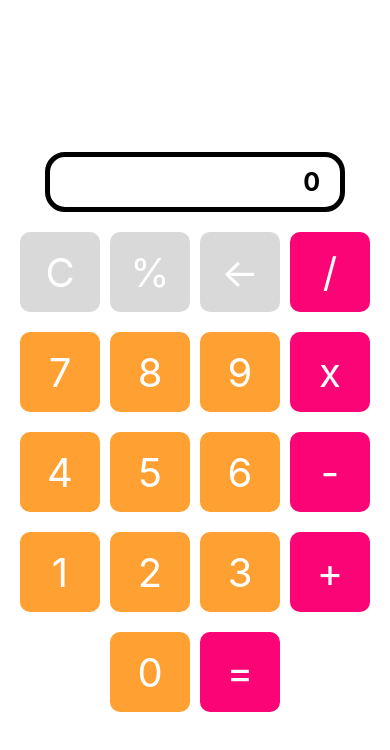
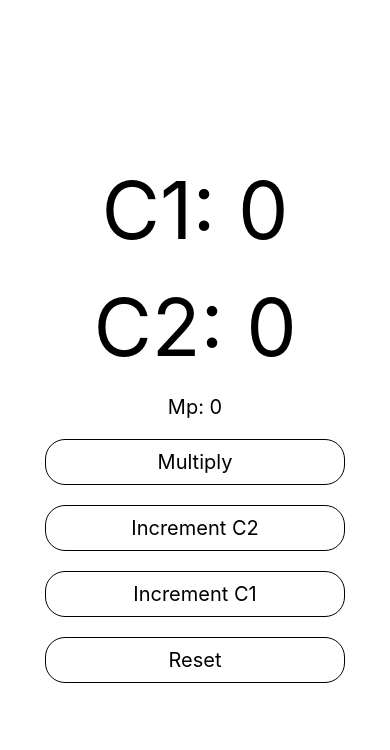
Before and after one commit to HumbertoMorales1234/TecnologiasdeProgramacionparaMoviles, a React Native app in the folder AwesomeProject/: screen / in a window 390 px wide. Shown: the top 750 px of the page. Built offline with nearby package versions, Linux system fonts and the light colour scheme.

Commit message:
Practica4

```diff
--- a/AwesomeProject/App.js
+++ b/AwesomeProject/App.js
@@ -1,141 +1,58 @@
 import { StatusBar } from 'expo-status-bar';
-import { StyleSheet, Text, View } from 'react-native';
-import { NumberButton } from './src/components/Number';
-import { useReducer, useState } from 'react';
-
-const CALCULATOR_TYPES = {
-  SELECT_NUMBER: 'SELECT_NUMBER',
-  SELECT_OPERATOR: 'SELECT_OPERATOR',
-  CALCULATE: 'CALCULATE',
-  SELECT_FUNCTION: 'SELECT_FUNCTION',
-}
-
-const initialState={
-  displayNumber: 0,
-  operator: '',
-  previousNumber: 0,
-  currentNumber: 0,
-}
-
-function reducer(state, action){
-  switch(action.type){
-    case CALCULATOR_TYPES.SELECT_NUMBER:
-    let acumulado= state.currentNumber*10+action.payload
-    return{
-      ...state,
-      displayNumber: acumulado,
-      currentNumber: acumulado
-    }
-    case CALCULATOR_TYPES.SELECT_OPERATOR:
-      return{
-        ...state,
-        operator:action.payload,
-        previousNumber: state.currentNumber,
-        currentNumber: 0
-      }
-    case CALCULATOR_TYPES.CALCULATE:
-      let result = 0
-      switch (state.operator){
-        case '*':
-          result = state.previousNumber * state.currentNumber
-          break;
-        case '-':
-          result = state.previousNumber - state.currentNumber
-          break;
-        case '+':
-          result = state.previousNumber + state.currentNumber
-          break;
-        case '/':
-          result = state.previousNumber / state.currentNumber
-          break;
-        default: return state
-      }
-      return{
-        ...state,
-        previousNumber: 0,
-        displayNumber: result,
-        currentNumber: result,
-      }
-    case CALCULATOR_TYPES.SELECT_FUNCTION:
-      switch (action.payload){
-        case 'C':return{
-          ...state, displayNumber: 0, currentNumber:0, operator:'', previousNumber:0
-        }
-        case '<-':
-          const errased = (state.currentNumber-state.currentNumber%10)/10
-        return{
-          ...state, currentNumber: errased, displayNumber: errased,
-        }
-        case '%':
-          const percent = state.currentNumber/100
-          return{
-            ...state, currentNumber: percent, displayNumber: percent,
-          }
-      }
-  }
-}
+import { useMemo, useState } from 'react';
+import { StyleSheet, Text, TouchableOpacity, View } from 'react-native';
 
 export default function App() {
 
-  const [history, setHistory] = useState('')
+  const [counter, setCounter] = useState(0)
+  const [counter2, setCounter2] = useState(0)
 
-  const  [state, dispach] = useReducer(reducer, initialState);
-  const handleSelectNumber= (number) => {
-    dispach({type: CALCULATOR_TYPES.SELECT_NUMBER, payload: number})
-  }
-  const handleSelectOperator = (operator) => {
-    if(state.operator){
-      handleCalculate()
-    }
-    dispach({type: CALCULATOR_TYPES.SELECT_OPERATOR, payload: operator})
+  // const multiplyCounter = () =>{
+  //   setCounter(counter*2)
 
-    setHistory(state.currentNumber+operator)
-  }
+  //   console.log('counter', counter)
+  //   return counter*2
+  // }
 
-  const handleCalculate = () =>{
-    setHistory(state.previousNumber+state.operator+state.currentNumber)
-    dispach({type: CALCULATOR_TYPES.CALCULATE})
-  }
-
-  const handleFunction = (task) =>{
-    dispach({type: CALCULATOR_TYPES.SELECT_FUNCTION, payload: task})
-    if(task=== 'C'){
-      setHistory('')
-    }
-  }
+  const multiplyCounter = useMemo(()=>{
+    console.log('counter', counter)
+    return counter*2
+  }, [counter])
 
   return (
     <View style={styles.container}>
-      <Text>{history}</Text>
-      <Text style={styles.text}>{state.displayNumber}</Text>
-      <View style={styles.row}>
-      <NumberButton text='C' role='function' onPress={() => handleFunction('C')}/>
-      <NumberButton text='%' role='function' onPress={() => handleFunction('%')}/>
-      <NumberButton text='<-' role='function' onPress={() => handleFunction('<-')}/>
-      <NumberButton text='/' role='operator' onPress={() => handleSelectOperator('/')}/>
-      </View>
-      <View style={styles.row}>
-        <NumberButton text='7' role='number' onPress={() => handleSelectNumber(7)}/>
-        <NumberButton text='8' role='number' onPress={() => handleSelectNumber(8)}/>
-        <NumberButton text='9' role='number' onPress={() => handleSelectNumber(9)}/>
-        <NumberButton text='x' role='operator' onPress={() => handleSelectOperator('*')}/>
-      </View>
-      <View style={styles.row}>
-        <NumberButton text='4' role='number' onPress={() => handleSelectNumber(4)}/>
-        <NumberButton text='5' role='number' onPress={() => handleSelectNumber(5)}/>
-        <NumberButton text='6' role='number' onPress={() => handleSelectNumber(6)}/>
-        <NumberButton text='-' role='operator' onPress={() => handleSelectOperator('-')}/>
-      </View>
-      <View style={styles.row}>
-        <NumberButton text='1' role='number' onPress={() => handleSelectNumber(1)}/>
-        <NumberButton text='2' role='number' onPress={() => handleSelectNumber(2)}/>
-        <NumberButton text='3' role='number' onPress={() => handleSelectNumber(3)}/>
-        <NumberButton text='+' role='operator' onPress={() => handleSelectOperator('+')}/>
-      </View>
-      <View style={styles.row}>
-      <NumberButton text='0' role='number' onPress={() => handleSelectNumber(0)}/>
-        <NumberButton text='=' role='operator' onPress={() => handleCalculate()}/>
-      </View>
+      <Text style={{fontSize: 80}}>C1: {counter}</Text>
+      <Text style={{fontSize: 80}}>C2: {counter2}</Text>
+      <Text style={{fontSize: 20}}>Mp: {multiplyCounter}</Text>
+
+      <TouchableOpacity
+        style={{borderWidth: 1, padding: 10, width: 300, borderRadius: 20, alignItems: 'center'}}
+        onPress={() => multiplyCounter}
+      >
+          <Text style={{fontSize: 20}}>Multiply</Text>
+      </TouchableOpacity>
+      <StatusBar style="auto" />
+
+      <TouchableOpacity
+        style={{borderWidth: 1, padding: 10, width: 300, borderRadius: 20, alignItems: 'center'}}
+        onPress={() => setCounter2(counter2+1)}
+      >
+          <Text style={{fontSize: 20}}>Increment C2</Text>
+      </TouchableOpacity>
+      <TouchableOpacity
+        style={{borderWidth: 1, padding: 10, width: 300, borderRadius: 20, alignItems: 'center'}}
+        onPress={() => setCounter(counter+1)}
+      >
+          <Text style={{fontSize: 20}}>Increment C1</Text>
+      </TouchableOpacity>
+
+      <TouchableOpacity
+        style={{borderWidth: 1, padding: 10, width: 300, borderRadius: 20, alignItems: 'center'}}
+        onPress={() => {setCounter(0), setCounter2(0)}}
+      >
+          <Text style={{fontSize: 20}}>Reset</Text>
+      </TouchableOpacity>
+      <StatusBar style="auto" />
     </View>
   );
 }
@@ -146,21 +63,6 @@ const styles = StyleSheet.create({
     backgroundColor: '#fff',
     alignItems: 'center',
     justifyContent: 'center',
-    gap: 20,
+    gap:20,
   },
-  text:{
-    fontSize: 25,
-    textAlign: 'right',
-    fontWeight: 'bold',
-    borderRadius: 20,
-    borderColor: 'black',
-    paddingVertical: 10,
-    borderWidth: 5,
-    width: 300,
-    paddingHorizontal: 20,
-  },
-  row:{
-    flexDirection: 'row',
-    gap: 10,
-  }
 });
```
